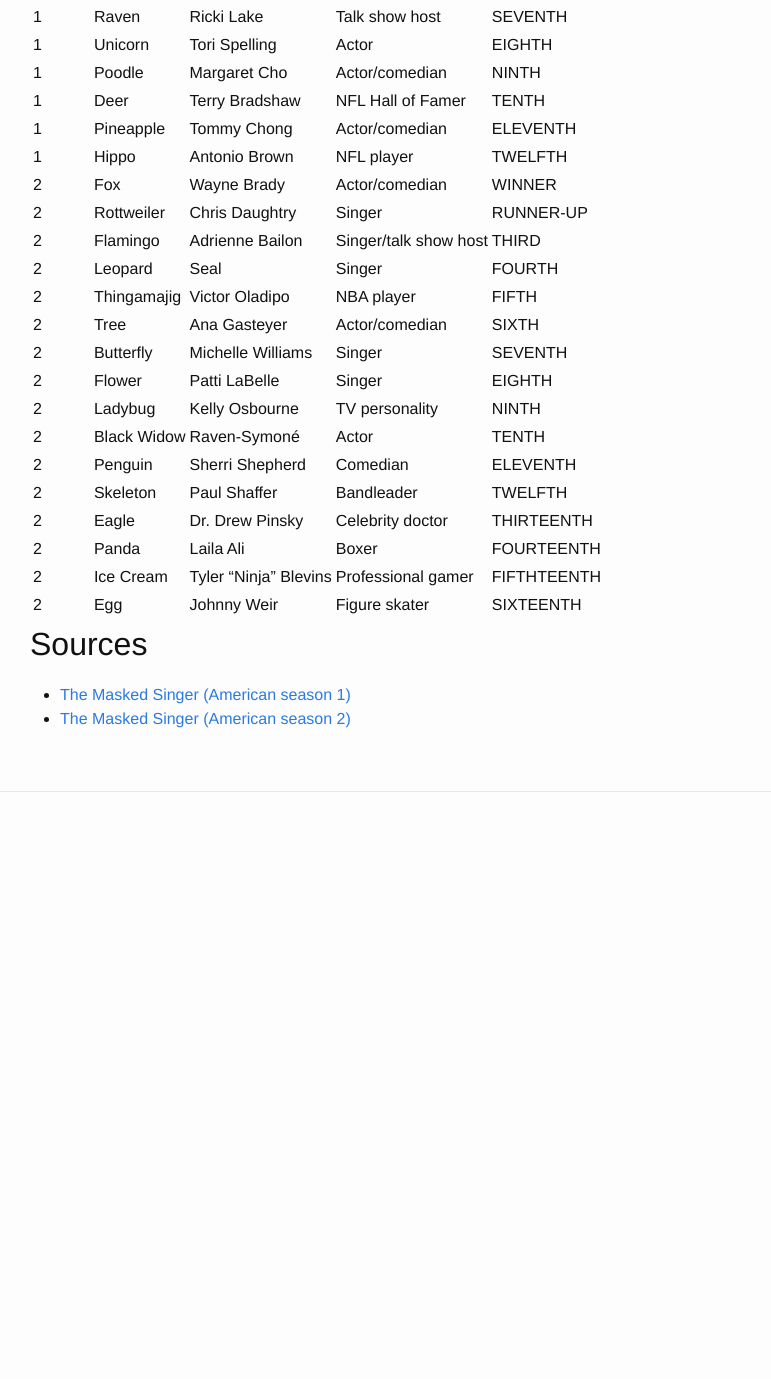
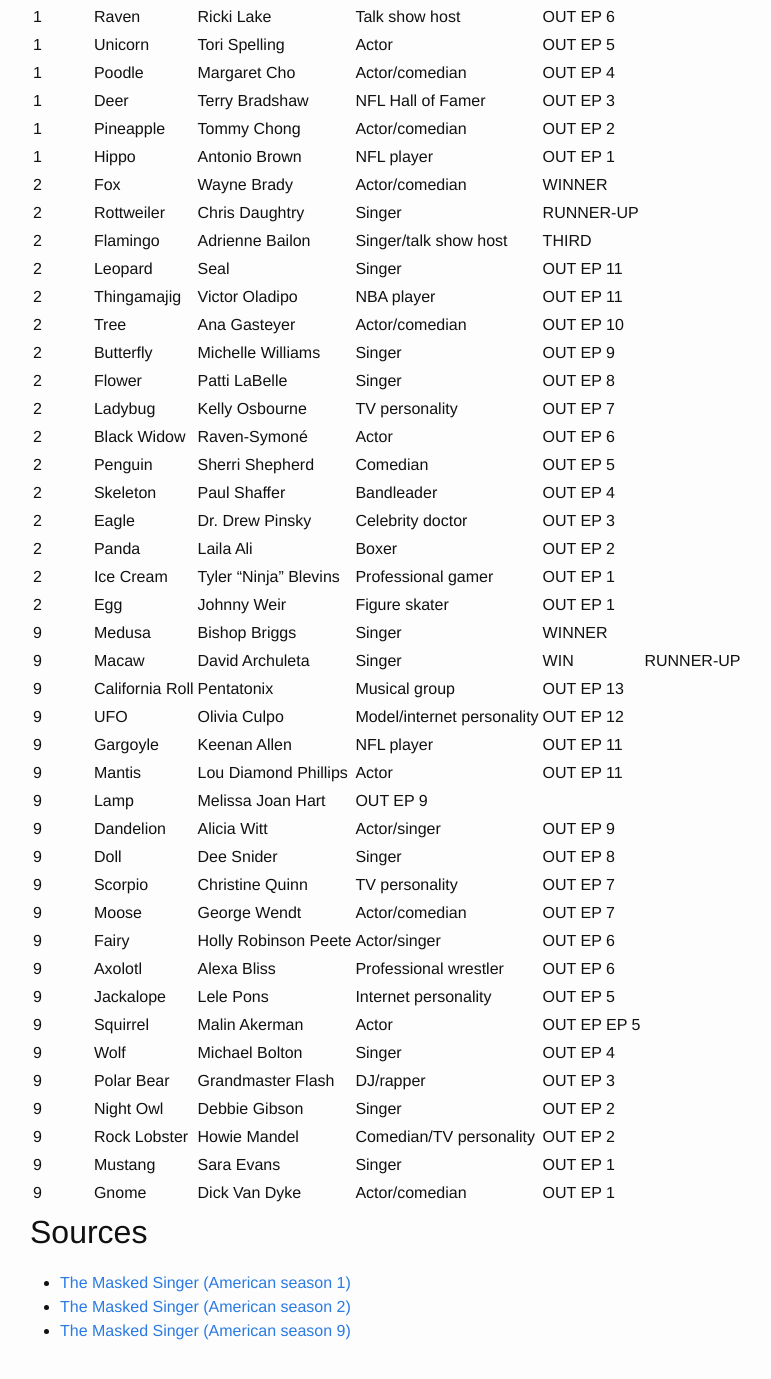
Before and after one commit to roclar/roclar.github.io, a Jekyll site: the page built from MaskedSingerContestants.md, in a window 1280 px wide and 1400 px high, scrolled down 654 px. Shown: the top 1379 px of the window, without its empty margins (240-1011 px from the left). Built offline with Jekyll 4.4.1, drawn with Linux system fonts in a browser that asks for light colours; before the commit the page ends 1536 px from its top, so only the background shows below that; some of the changed text lies outside the part shown.

Commit message:
Added season 9 contestants.  Adjusted results for seasons 1/2

```diff
--- a/MaskedSingerContestants.md
+++ b/MaskedSingerContestants.md
@@ -21,33 +21,55 @@
 | 1 | Monster | T-Pain | Rapper | WINNER |
 | 1 | Peacock | Donny Osmond | Singer | RUNNER-UP |
 | 1 | Bee | Gladys Knight | Singer | THIRD |
-| 1 | Rabbit | Joey Fatone | Singer | FOURTH |
-| 1 | Lion | Rumer Willis | Actor | FIFTH |
-| 1 | Alien | La Toya Jackson | Singer | SIXTH |
-| 1 | Raven | Ricki Lake | Talk show host | SEVENTH |
-| 1 | Unicorn | Tori Spelling | Actor | EIGHTH |
-| 1 | Poodle | Margaret Cho | Actor/comedian | NINTH |
-| 1 | Deer | Terry Bradshaw | NFL Hall of Famer | TENTH |
-| 1 | Pineapple | Tommy Chong | Actor/comedian | ELEVENTH |
-| 1 | Hippo | Antonio Brown | NFL player | TWELFTH |
+| 1 | Rabbit | Joey Fatone | Singer | OUT EP 8 |
+| 1 | Lion | Rumer Willis | Actor | OUT EP 8 |
+| 1 | Alien | La Toya Jackson | Singer | OUT EP 7 |
+| 1 | Raven | Ricki Lake | Talk show host | OUT EP 6 |
+| 1 | Unicorn | Tori Spelling | Actor | OUT EP 5 |
+| 1 | Poodle | Margaret Cho | Actor/comedian | OUT EP 4 |
+| 1 | Deer | Terry Bradshaw | NFL Hall of Famer | OUT EP 3 |
+| 1 | Pineapple | Tommy Chong | Actor/comedian | OUT EP 2 |
+| 1 | Hippo | Antonio Brown | NFL player | OUT EP 1 |
 | 2 | Fox | Wayne Brady | Actor/comedian | WINNER |
 | 2 | Rottweiler | Chris Daughtry | Singer | RUNNER-UP |
 | 2 | Flamingo | Adrienne Bailon | Singer/talk show host | THIRD |
-| 2 | Leopard | Seal | Singer | FOURTH |
-| 2 | Thingamajig | Victor Oladipo | NBA player | FIFTH |
-| 2 | Tree | Ana Gasteyer | Actor/comedian | SIXTH |
-| 2 | Butterfly | Michelle Williams | Singer | SEVENTH |
-| 2 | Flower | Patti LaBelle | Singer | EIGHTH |
-| 2 | Ladybug | Kelly Osbourne | TV personality | NINTH |
-| 2 | Black Widow | Raven-Symoné | Actor | TENTH |
-| 2 | Penguin | Sherri Shepherd | Comedian | ELEVENTH |
-| 2 | Skeleton | Paul Shaffer | Bandleader | TWELFTH |
-| 2 | Eagle | Dr. Drew Pinsky | Celebrity doctor | THIRTEENTH |
-| 2 | Panda | Laila Ali | Boxer | FOURTEENTH |
-| 2 | Ice Cream | Tyler "Ninja" Blevins | Professional gamer | FIFTHTEENTH |
-| 2 | Egg | Johnny Weir | Figure skater | SIXTEENTH |
+| 2 | Leopard | Seal | Singer | OUT EP 11 |
+| 2 | Thingamajig | Victor Oladipo | NBA player | OUT EP 11 |
+| 2 | Tree | Ana Gasteyer | Actor/comedian | OUT EP 10 |
+| 2 | Butterfly | Michelle Williams | Singer | OUT EP 9 |
+| 2 | Flower | Patti LaBelle | Singer | OUT EP 8 |
+| 2 | Ladybug | Kelly Osbourne | TV personality | OUT EP 7 |
+| 2 | Black Widow | Raven-Symoné | Actor | OUT EP 6 |
+| 2 | Penguin | Sherri Shepherd | Comedian | OUT EP 5 |
+| 2 | Skeleton | Paul Shaffer | Bandleader | OUT EP 4 |
+| 2 | Eagle | Dr. Drew Pinsky | Celebrity doctor | OUT EP 3 |
+| 2 | Panda | Laila Ali | Boxer | OUT EP 2 |
+| 2 | Ice Cream | Tyler "Ninja" Blevins | Professional gamer | OUT EP 1 |
+| 2 | Egg | Johnny Weir | Figure skater | OUT EP 1 |
+| 9 | Medusa | Bishop Briggs | Singer | WINNER |
+| 9 | Macaw | David Archuleta | Singer | WIN | RUNNER-UP |
+| 9 | California Roll | Pentatonix | Musical group | OUT EP 13 |
+| 9 | UFO | Olivia Culpo | Model/internet personality | OUT EP 12 |
+| 9 | Gargoyle | Keenan Allen | NFL player | OUT EP 11 |
+| 9 | Mantis | Lou Diamond Phillips | Actor | OUT EP 11 |
+| 9 | Lamp | Melissa Joan Hart | OUT EP 9 |
+| 9 | Dandelion | Alicia Witt | Actor/singer | OUT EP 9 |
+| 9 | Doll | Dee Snider | Singer | OUT EP 8 |
+| 9 | Scorpio | Christine Quinn| TV personality | OUT EP 7 |
+| 9 | Moose | George Wendt | Actor/comedian | OUT EP 7 |
+| 9 | Fairy | Holly Robinson Peete | Actor/singer | OUT EP 6 |
+| 9 | Axolotl | Alexa Bliss | Professional wrestler | OUT EP 6 |
+| 9 | Jackalope | Lele Pons | Internet personality | OUT EP 5 |
+| 9 | Squirrel | Malin Akerman | Actor | OUT EP EP 5 |
+| 9 | Wolf | Michael Bolton | Singer | OUT EP 4 |
+| 9 | Polar Bear | Grandmaster Flash | DJ/rapper | OUT EP 3 |
+| 9 | Night Owl | Debbie Gibson | Singer | OUT EP 2 |
+| 9 | Rock Lobster | Howie Mandel | Comedian/TV personality | OUT EP 2 |
+| 9 | Mustang | Sara Evans | Singer | OUT EP 1 |
+| 9 | Gnome | Dick Van Dyke | Actor/comedian | OUT EP 1 |
 
 ## Sources
 
 * [The Masked Singer (American season 1)](https://en.wikipedia.org/wiki/The_Masked_Singer_(American_season_1))
 * [The Masked Singer (American season 2)](https://en.wikipedia.org/wiki/The_Masked_Singer_(American_season_2))
+* [The Masked Singer (American season 9)](https://en.wikipedia.org/wiki/The_Masked_Singer_(American_season_9))
```
